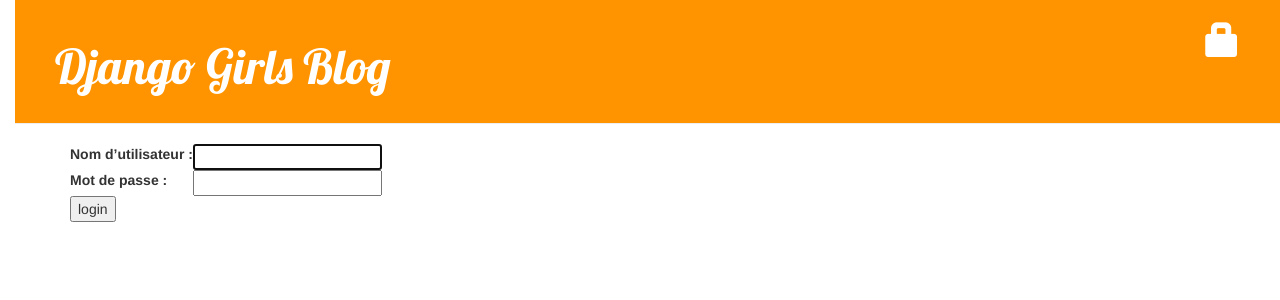
After one commit to kobayaba/proget-django-girls, a Django app: page /accounts/login/ in a window 1280 px wide. The commit adds this page. Shown: the top 300 px of the page. Run offline with Django 3.2, Linux system fonts and the light colour scheme; some libraries are stand-ins or nearby versions.

Commit message:
Devoir de securite

```diff
--- a/blog/templates/blog/base.html
+++ b/blog/templates/blog/base.html
@@ -15,6 +15,9 @@
 		{%if user.is_authenticated%}
 		<a href="{% url 'post_new' %}" class="top-menu"><span class="glyphicon glyphicon-plus"></span></a>
 		<a href="{% url 'post_draft_list' %}" class="top-menu"><span class="glyphicon glyphicon-edit"></span></a>
+		<p class="top-menu">Hello {{ user.username }} <small>(<a href="{%url 'logout' %}">Log out</a>)</small></p>
+		{%else%}
+		 <a href="{% url 'login' %}" class="top-menu"><span class="glyphicon glyphicon-lock"></span></a>
 		{%endif%}
 	    <h1><a href="/">Django Girls Blog</a></h1>
 	</div>
--- a/blog/templates/blog/post_detail.html
+++ b/blog/templates/blog/post_detail.html
@@ -8,6 +8,7 @@
        		 {{ post.published_date }}
     		</div>
 			{% else %}
+			<a class="btn btn-default" href="{% url 'post_remove' pk=post.pk %}"><span class="glyphicon glyphicon-remove"></span></a>
    			 <a class="btn btn-default" href="{% url 'post_publish' pk=post.pk %}">Publish</a>
 			{% endif %}
 		<a class="btn btn-default" href="{%url 'post_edit' pk=post.pk %}" ><span class="glyphicon glyphicon-pencil"></span></a>
--- a/blog/templates/blog/post_draft_list.html
+++ b/blog/templates/blog/post_draft_list.html
@@ -3,9 +3,9 @@
 {%block content%}
 	{%for post in posts%}
 		<div class="post">
-			<p class="date"> {{post.created_date|date:'d-m-Y'}}</p>
+			<p class="date"> created_date: {{post.created_date|date:'d-m-Y'}}</p>
 			<h1><a href="{%url 'post_detail' pk=post.pk %}">{{post.title}}</a></h1>
-			<p>{{post.text|truncatewords:100}}</p>
+			<p>{{post.text|truncatechars:150}}</p>
 		</div>
 	{%endfor%}
 {%endblock content%}
--- a/blog/templates/blog/post_list.html
+++ b/blog/templates/blog/post_list.html
@@ -10,7 +10,7 @@
 	    				    {{ post.published_date }}
 						</div>
 						<h1><a href="{%url 'post_detail' pk=post.pk%}">{{ post.title }}</a></h1>
-						<p>{{ post.text|linebreaksbr }}</p>
+						<p>{{ post.text|linebreaksbr|truncatewords:140 }}</p>
 					</div>
 				{% endfor %}
 			</div>1
--- /dev/null
+++ b/blog/templates/registration/login.html
@@ -0,0 +1,24 @@
+{% extends "blog/base.html" %}
+
+{% block content %}
+    {% if form.errors %}
+        <p>Your username and password didn't match. Please try again.</p>
+    {% endif %}
+
+    <form method="post" action="{% url 'login' %}">
+    {% csrf_token %}
+        <table>
+        <tr>
+            <td>{{ form.username.label_tag }}</td>
+            <td>{{ form.username }}</td>
+        </tr>
+        <tr>
+            <td>{{ form.password.label_tag }}</td>
+            <td>{{ form.password }}</td>
+        </tr>
+        </table>
+
+        <input type="submit" value="login" />
+        <input type="hidden" name="next" value="{{ next }}" />
+    </form>
+{% endblock %}
--- a/blog/urls.py
+++ b/blog/urls.py
@@ -9,4 +9,5 @@
 	url(r'^post/(?P<pk>[0-9]+)/edit/$', views.post_edit, name='post_edit'),
 	url(r'^drafts/$',views.post_draft_list,name='post_draft_list'),
 	path('post/<int:pk>/publish',views.post_publish,name='post_publish'),
+	path('post/<int:pk>/remove/', views.post_remove, name='post_remove'),
 	]
--- a/mysite/urls.py
+++ b/mysite/urls.py
@@ -17,9 +17,16 @@
 from django.urls import path,include
 from django.conf.urls import url
 from blog import views
+from django.contrib.auth import views as viewlog
 
 urlpatterns = [
 	path('',views.post_list,name='post_list'),
 	url(r'blog/', include('blog.urls')),
+    path('accounts/login/', viewlog.LoginView.as_view(), name='login'),
+    path('accounts/logout/', viewlog.LogoutView.as_view(next_page='/'), name='logout'),
+
+
+
     path('admin/', admin.site.urls),
-]
+
+    ]
```
Also changed, not shown: blog/views.py (+12 -6 lines), mysite/settings.py (+8 -3 lines).
